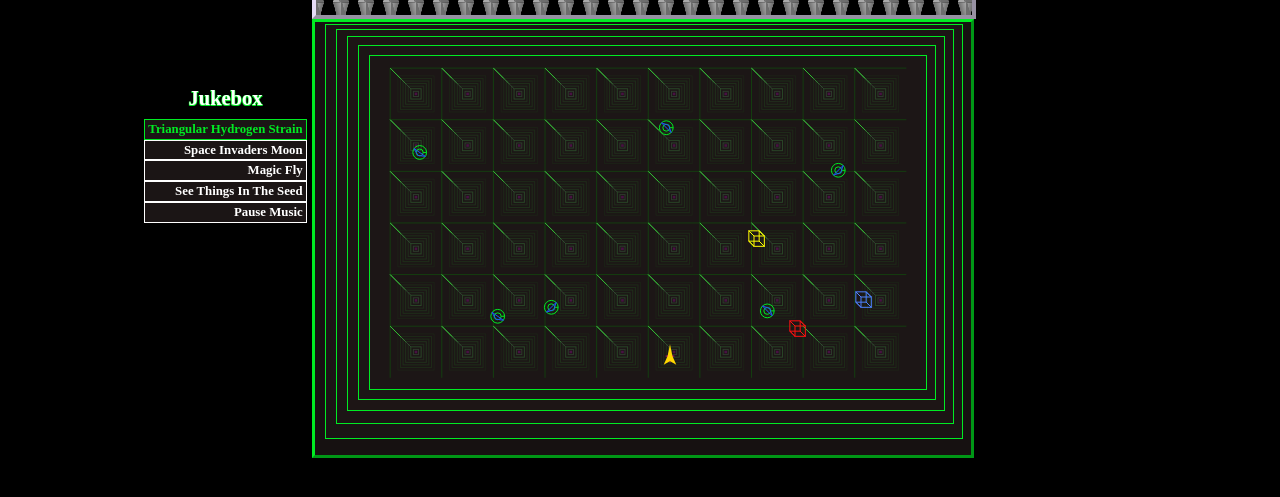
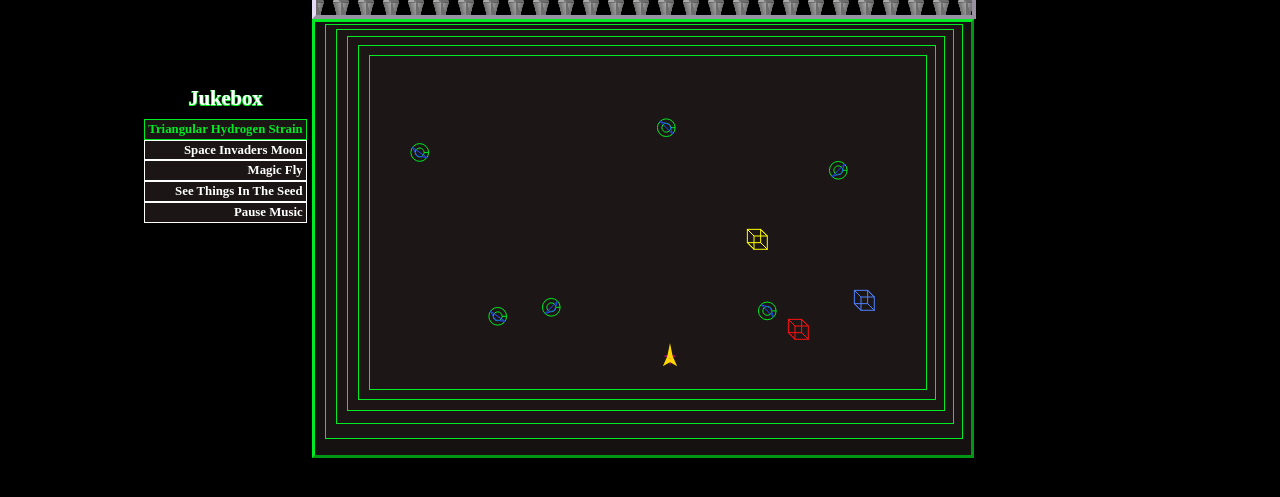
Before and after one commit to MichaelClaytonNoble/Get-Out-The-Way, a website with bundled scripts: page index.html in a window 1280 px wide. Both pictures are taken after a click on the button "Play". Shown: the part 137-634 px from the top of the page. Built offline with nearby package versions, Linux system fonts and the light colour scheme; no server answers.

Commit message:
trouble shoot lag

```diff
--- a/src/alien.js
+++ b/src/alien.js
@@ -7,9 +7,7 @@ export const COLOR = "#00eb23";
 
 class Alien extends MovingObject{
   constructor(options){
-    let area = 900*600;
-    let areaRatio = area / Game.prototype.area;
-    super({color: COLOR, radius: RADIUS/areaRatio, pos: options['pos'], vel: Util.random45Vec(1), type: 'alien'});
+    super({color: COLOR, radius: RADIUS/Game.prototype.areaRatio, pos: options['pos'], vel: Util.random45Vec(1), type: 'alien'});
   }
 
   pauseMove(){
--- a/src/box_object.js
+++ b/src/box_object.js
@@ -15,10 +15,8 @@ class BoxObject{
     if(this.type ==='slow'){
       this.color = "#4d82ff";
     }
-    let area = 900*600;
     this.size = SIZE;
-    let areaRatio = area / Game.prototype.area;
-    this.size/=areaRatio;
+    this.size/=Game.prototype.areaRatio;
     this.radius = this.size/2;
 
     this.collisionDetected = false;
--- a/src/game.js
+++ b/src/game.js
@@ -14,7 +14,7 @@ const SLOW_DURATION = 10000;
 class Game {
   constructor(ctx){
     //canvas and setup variables
-    this.ctx=ctx;
+    this.ctx=GameView.findCtx();
 
     //shieldBoxes, energyBoxes, aliens, ships, shadows
     this.aliens = [];
@@ -157,6 +157,11 @@ class Game {
   get area(){
     return Game.prototype.dim_x * Game.prototype.dim_y;
   }
+
+  get areaRatio(){
+    let area = 836*502;
+    return area/Game.prototype.area;
+  }
   isSlowed(){
     return this.slowed;
   }
@@ -236,7 +241,7 @@ class Game {
   //rendering and drawing
   draw(){
     this.ctx.clearRect(0,0,Game.prototype.dim_x, Game.prototype.dim_y);
-    this.drawBackground();
+    // this.drawBackground();
 
     this.getAllObjects().forEach( obj=>{
       obj.draw(this.ctx);
--- a/src/game_view.js
+++ b/src/game_view.js
@@ -10,52 +10,21 @@ const PLAYING =[];
 class GameView {
   constructor(){
     this.game = new Game(GameView.findCtx());
-    this.ctx = GameView.findCtx();
 
     this.bindKeyHandlers = this.bindKeyHandlers.bind(this);
     this.handleMovements = this.handleMovements.bind(this);
-    this.handleEvents = this.handleEvents.bind(this);
+    this.createEventsTimers = this.createEventsTimers.bind(this);
   }
 
-  static MOVES(){
-    return {
-      up: [0, -1],
-      left: [-1, 0],
-      down: [0, 1],
-      right: [1, 0]
-    }
+
+
+  start(){
+    this.handleMovements();
+    this.bindKeyHandlers();
+    this.createEventsTimers();
   }
 
-  bindKeyHandlers(){
-    const ship = this.game.ship;
-    Object.keys(GameView.MOVES()).forEach( k=>{
-      const move = GameView.MOVES()[k];
-      key(k, function(){
-        window.keyFlags[k]=true;
-      })});
-  }
-
- static loadAllSoundFX(){
-    GameView.loadSoundFX('https://raw.githubusercontent.com/MichaelClaytonNoble/Get-Out-The-Way/main/dist/css/soundFX/slow.wav', 'slow');
-    GameView.loadSoundFX('https://raw.githubusercontent.com/MichaelClaytonNoble/Get-Out-The-Way/main/dist/css/soundFX/shield.wav', 'shield');
-    GameView.loadSoundFX('https://raw.githubusercontent.com/MichaelClaytonNoble/Get-Out-The-Way/main/dist/css/soundFX/energy.wav', 'energy');
-    GameView.loadSoundFX('https://raw.githubusercontent.com/MichaelClaytonNoble/Get-Out-The-Way/main/dist/css/soundFX/alien.wav', 'alien');
-    GameView.loadSoundFX('https://raw.githubusercontent.com/MichaelClaytonNoble/Get-Out-The-Way/main/dist/css/soundFX/typewriter.wav', 'typewriter');
-  }
-  start(){
-
-    this.handleMovements();
-    this.bindKeyHandlers();
-    this.handleEvents();
-    setInterval(this.game.draw, 20);
-    setInterval(this.game.moveObjects, 20);
-    setInterval(this.game.moveShip, 7);
-    setInterval(this.game.checkCollisions, 20);
-    setInterval(this.game.addShieldBox, 23100);
-    setInterval(this.game.addShieldBox, 61300);
-    setInterval(this.game.addSlowBox, 17000);
-    setInterval(this.game.reducePoints, 400);
-  }
+  //game alerts and status changes
   static changeTheme(color, subject='--theme'){
     let root = document.documentElement;
     root.style.setProperty(subject, color);
@@ -105,18 +74,6 @@ class GameView {
       default: break;
     }
   }
-
-  handleMovements(){
-    window.keyFlags = { left: false, up: false, right: false, down: false};
-
-    window.addEventListener("keyup", (e)=>{
-      if(e.keyCode == 37){window.keyFlags.left=false;}
-      if(e.keyCode == 38){window.keyFlags.up=false;}
-      if(e.keyCode == 39){window.keyFlags.right=false;}
-      if(e.keyCode == 40){window.keyFlags.down=false;}
-    })
-  }
-
   static updateStats( stat, value){
     const shieldView = document.getElementById("stats-shields-number");
     const totalScoreView = document.getElementById("stats-score-number");
@@ -137,6 +94,62 @@ class GameView {
     }
   }
 
+  //handle events
+  createEventsTimers(){
+    // setInterval(this.game.drawBackground, 100);
+    setInterval(this.game.draw, 20);
+    setInterval(this.game.moveObjects, 20);
+    setInterval(this.game.moveShip, 7);
+    setInterval(this.game.checkCollisions, 20);
+    setInterval(this.game.addShieldBox, 23100);
+    setInterval(this.game.addShieldBox, 61300);
+    setInterval(this.game.addSlowBox, 17000);
+    setInterval(this.game.reducePoints, 400);
+  }
+
+  //handle movements
+  static MOVES(){
+    return {
+      up: [0, -1],
+      left: [-1, 0],
+      down: [0, 1],
+      right: [1, 0]
+    }
+    // return {
+    //   up: [0, -1/Game.prototype.areaRatio],
+    //   left: [-1/Game.prototype.areaRatio, 0],
+    //   down: [0, 1/Game.prototype.areaRatio],
+    //   right: [1/Game.prototype.areaRatio, 0]
+    // }
+  }
+  handleMovements(){
+    window.keyFlags = { left: false, up: false, right: false, down: false};
+
+    window.addEventListener("keyup", (e)=>{
+      if(e.keyCode == 37){window.keyFlags.left=false;}
+      if(e.keyCode == 38){window.keyFlags.up=false;}
+      if(e.keyCode == 39){window.keyFlags.right=false;}
+      if(e.keyCode == 40){window.keyFlags.down=false;}
+    })
+  }
+  bindKeyHandlers(){
+    const ship = this.game.ship;
+    Object.keys(GameView.MOVES()).forEach( k=>{
+      const move = GameView.MOVES()[k];
+      key(k, function(){
+        window.keyFlags[k]=true;
+      })});
+  }
+
+
+  //load and play audio sound FX
+  static loadAllSoundFX(){
+    GameView.loadSoundFX('https://raw.githubusercontent.com/MichaelClaytonNoble/Get-Out-The-Way/main/dist/css/soundFX/slow.wav', 'slow');
+    GameView.loadSoundFX('https://raw.githubusercontent.com/MichaelClaytonNoble/Get-Out-The-Way/main/dist/css/soundFX/shield.wav', 'shield');
+    GameView.loadSoundFX('https://raw.githubusercontent.com/MichaelClaytonNoble/Get-Out-The-Way/main/dist/css/soundFX/energy.wav', 'energy');
+    GameView.loadSoundFX('https://raw.githubusercontent.com/MichaelClaytonNoble/Get-Out-The-Way/main/dist/css/soundFX/alien.wav', 'alien');
+    GameView.loadSoundFX('https://raw.githubusercontent.com/MichaelClaytonNoble/Get-Out-The-Way/main/dist/css/soundFX/typewriter.wav', 'typewriter');
+  }
   static loadSoundFX(src, id){
     const sFX = document.createElement("audio");
     sFX.id = id;
@@ -160,10 +173,8 @@ class GameView {
     sFX.currentTime =0;
   }
 
-  handleEvents(){
 
-  }
-
+  //get canvas context
   static findCtx(){
     return document.getElementById("game-canvas").getContext('2d');
   }
--- a/src/ship.js
+++ b/src/ship.js
@@ -6,11 +6,7 @@ export const COLOR = "#ffd700";
 
 class Ship extends MovingObject{
   constructor(options){
-
-    let area = 900*600;
-    let areaRatio = area / Game.prototype.area;
-
-    super({color: COLOR, radius: RADIUS/areaRatio, pos: options['pos'], vel: [0,0], type: 'ship'});
+    super({color: COLOR, radius: RADIUS/Game.prototype.areaRatio, pos: options['pos'], vel: [0,0], type: 'ship'});
 
     this.ctx = ctx;
     this.outOfBounds = this.outOfBounds.bind(this);
```
Also changed, not shown: index.html (+0 -5 lines), dist/css/game.css, dist/css/styles.css, dist/main.js.
